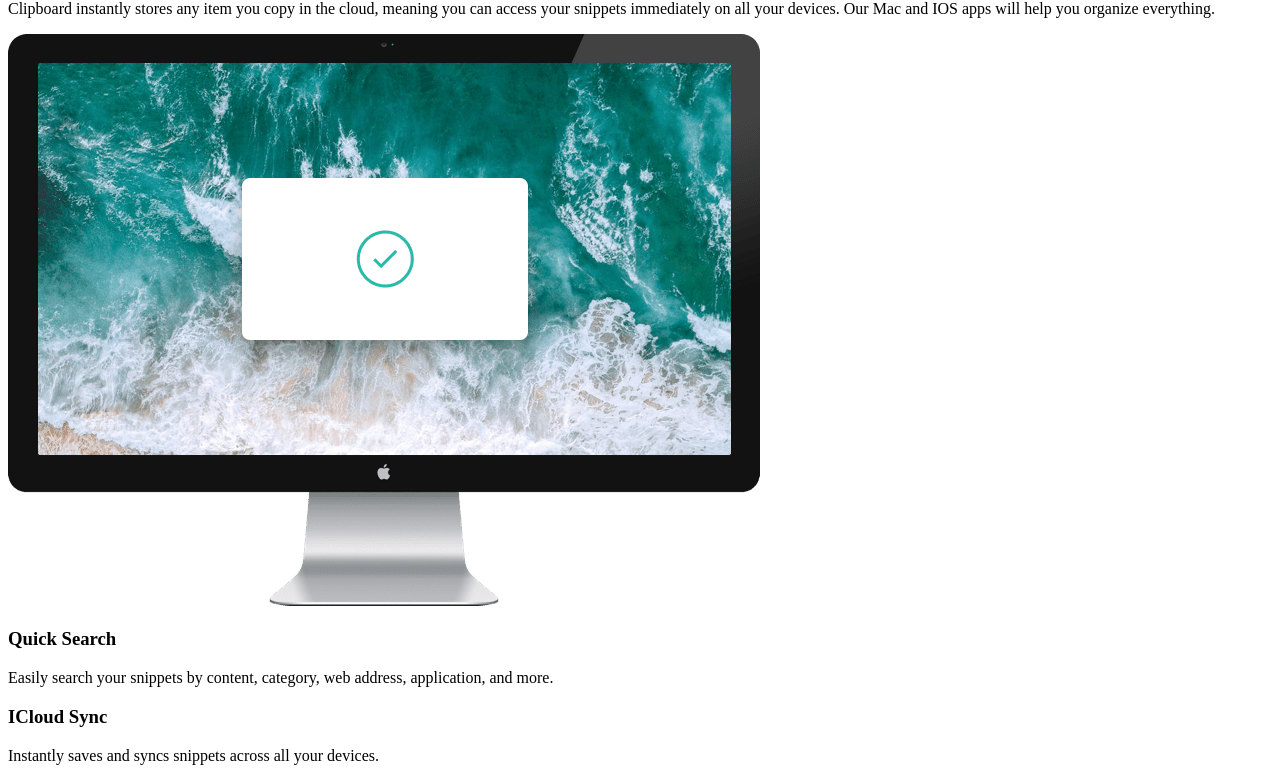
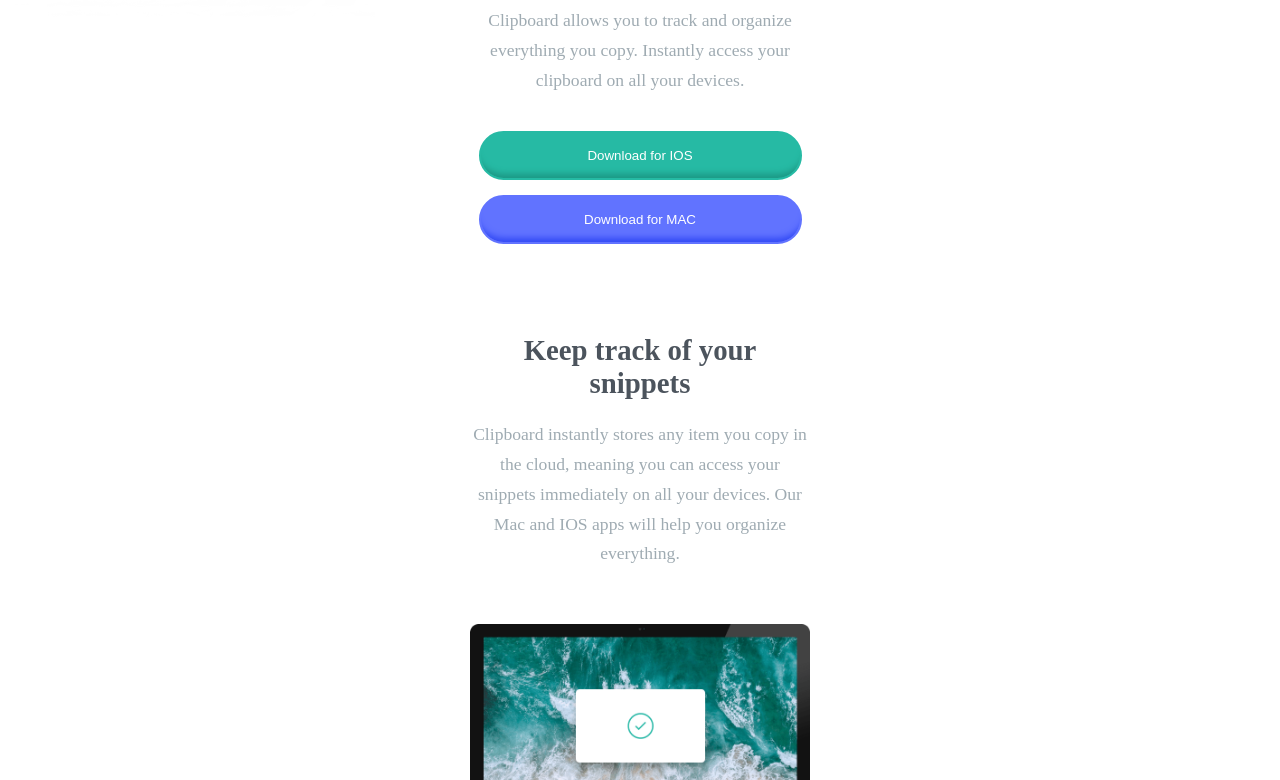
Before and after one commit to Gonzalop0210/FrontendMentor-junior-HTMLYCSS-3, a plain HTML site: page index.html in a window 1280 px wide. Shown: the part 339-1119 px from the top of the page. Drawn offline with Linux system fonts and the light colour scheme; a web font is replaced by a local one.

Commit message:
Diseño movil terminado

```diff
--- a/index.html
+++ b/index.html
@@ -5,23 +5,27 @@
     <meta http-equiv="X-UA-Compatible" content="IE=edge">
     <meta name="viewport" content="width=device-width, initial-scale=1.0">
     <title>A history of everything you copy</title>
+    <link rel="stylesheet" href="style.css">
+    <link rel="preconnect" href="https://fonts.googleapis.com">
+    <link rel="preconnect" href="https://fonts.gstatic.com" crossorigin>
+    <link href="https://fonts.googleapis.com/css2?family=Bai+Jamjuree:wght@400;600&display=swap" rel="stylesheet">
 </head>
 <body>
-    <header class="container__header">
+    <header class="container container__header">
         <img src="images/logo.svg" alt="Logo" class="logo">
         <h1 class="title">A history of everything you copy</h1>
         <p class="paragraph__header">Clipboard allows you to track and organize everything you copy. Instantly access your clipboard on all your devices.</p>
         <div class="container__button__header">
-            <button class="button__header">Download for IOS</button>
-            <button class="button__header">Download for MAC</button>
+            <button class="button__header button__ios">Download for IOS</button>
+            <button class="button__header button__mac">Download for MAC</button>
         </div>
     </header>
-    <main class="container__main">
+    <main class="container container__main">
         <section class="container__main__section">
             <h2 class="title__snippets">Keep track of your snippets</h2>
             <p class="paragraph__snippets">Clipboard instantly stores any item you copy in the cloud, meaning you can access your snippets immediately on all your devices. Our Mac and IOS apps will help you organize everything.</p>
             <article class="container__article__snippets">
-                <img src="images/image-computer.png" alt="Computer" class="img__computer">
+                <img src="images/image-computer.png" alt="Computer" class="img img__computer">
                 <div class="container__content__snippets__content">
                     <div class="container__item__snippets__content">
                         <h3 class="title__item__snippets__content">Quick Search</h3>
@@ -41,7 +45,7 @@
         <section class="container__main__section">
             <h2 class="title__anywhere">Access Clipboard anywhere</h2>
             <p class="paragraph__anywhere">Whether uou're on the go, or at your computer, you can access all your Clipboard snippets in a few simple clicks.</p>
-            <img src="images/image-devices.png" alt="" class="img__anywhere">
+            <img src="images/image-devices.png" alt="anywhere" class="img img__anywhere">
         </section>
         <section class="container__main__section">
             <h2 class="title__workflow">Supercharge your workflow</h2>
@@ -77,8 +81,8 @@
             <h2 class="title__clipboard">Clipboard for IOS and Mac OS</h2>
             <p class="paragraph__clipboard">Available for free on the App Store. Download for Mac or IOS, sync with ICloud and you're ready to start adding to your clipboard.</p>
             <div class="container__button__clipboard">
-                <button class="button__clipboard">Download for IOS</button>
-                <button class="button__clipboard">Download for Mac</button>
+                <button class="button__clipboard clipboard__ios">Download for IOS</button>
+                <button class="button__clipboard clipboard__mac">Download for Mac</button>
             </div>
         </section>
     </main>
--- /dev/null
+++ b/style.css
@@ -0,0 +1,173 @@
+* {
+    margin: 0;
+    padding: 0;
+    box-sizing: border-box;
+}
+
+body {
+    background-image: url(images/bg-header-mobile.png);
+    background-repeat: no-repeat;
+    display: flex;
+    flex-direction: column;
+    justify-content: center;
+    align-items: center;
+}
+
+.container {
+    min-width: 340px;
+    max-width: 340px;
+    text-align: center;
+    font-family: 'Bai Jamjuree';
+}
+
+.container__header {
+    margin: 90px 0;
+}
+
+.logo {
+    margin-bottom: 40px;
+}
+
+.paragraph__header,
+.paragraph__snippets,
+.paragraph__item__snippets__content,
+.paragraph__anywhere,
+.paragrap__workflow,
+.paragraph__icon__workflow,
+.paragraph__clipboard {
+    margin-top: 20px;
+    margin-bottom: 35px;
+    color: hsl(201, 11%, 66%);
+    line-height: 1.7em;
+    font-size: 1.1em;
+}
+
+.container__button__header, .container__button__clipboard {
+    display: flex;
+    flex-direction: column;
+    gap: 15px;
+}
+
+.button__header,
+.button__clipboard {
+    width: 95%;
+    margin: auto;
+    padding: 15px 0;
+    border-radius: 30px;
+    color: #FFF;
+    transition: .3s;
+}
+
+.button__header:hover,
+.button__clipboard:hover {
+    border: 2px solid #FFF;
+}
+
+.button__ios,
+.clipboard__ios {
+    background-color: hsl(171, 66%, 44%);
+    border: 2px solid hsl(171, 66%, 44%);
+    box-shadow: inset 0px -10px 6px -6px hsl(171, 69%, 35%);
+}
+
+.button__mac,
+.clipboard__mac {
+    background-color: hsl(233, 100%, 69%);
+    border: 2px solid hsl(233, 100%, 69%);
+    box-shadow: inset 0px -10px 6px -6px hsl(233, 91%, 58%);
+}
+
+.title__snippets,
+.title,
+.title__item__snippets__content,
+.title__anywhere,
+.title__anywhere,
+.title__workflow,
+.title__icon__workflow,
+.title__clipboard {
+    font-size: 1.8em;
+    margin-bottom: 15px;
+    color: hsl(210, 10%, 33%);
+}
+
+.title__item__snippets__content,
+.title__icon__workflow,
+.title__clipboard {
+    font-size: 1.5em;
+}
+
+.paragraph__item__snippets__content,
+.paragraph__icon__workflow,
+.paragraph__clipboard {
+    font-size: 1.02em;
+}
+
+.img {
+    width: 100%;
+    margin-top: 20px;
+    margin-bottom: 50px;
+}
+
+.container__main {
+    display: flex;
+    flex-direction: column;
+    gap: 80px;
+}
+
+.icon__img {
+    margin-top: 40px;
+    margin-bottom: 60px;
+}
+
+.list__empresas {
+    list-style: none;
+    display: flex;
+    flex-direction: column;
+    gap: 60px;
+    margin-bottom: 40px;
+}
+
+.img__empresa {
+    width: 125px;
+}
+
+.container__button__clipboard {
+    margin-bottom: 150px;
+}
+
+.container__footer {
+    background-color: hsl(0, 0%, 95%);
+    width: 100vw;
+    padding: 0 35px;
+    text-align: center;
+    padding: 40px 0;
+    font-family: 'Bai Jamjuree';
+}
+
+.logo__footer {
+    width: 50px;
+    margin-bottom: 30px;
+}
+
+.list__text__footer {
+    display: flex;
+    flex-direction: column;
+    gap: 20px;
+    list-style: none;
+}
+
+.item__list__footer {
+    font-size: 1em;
+}
+
+.list__social__footer {
+    list-style: none;
+    display: flex;
+    gap: 35px;
+    margin-top: 40px;
+    justify-content: center;
+}
+
+.icon__social {
+    width: 20px;
+}
```
